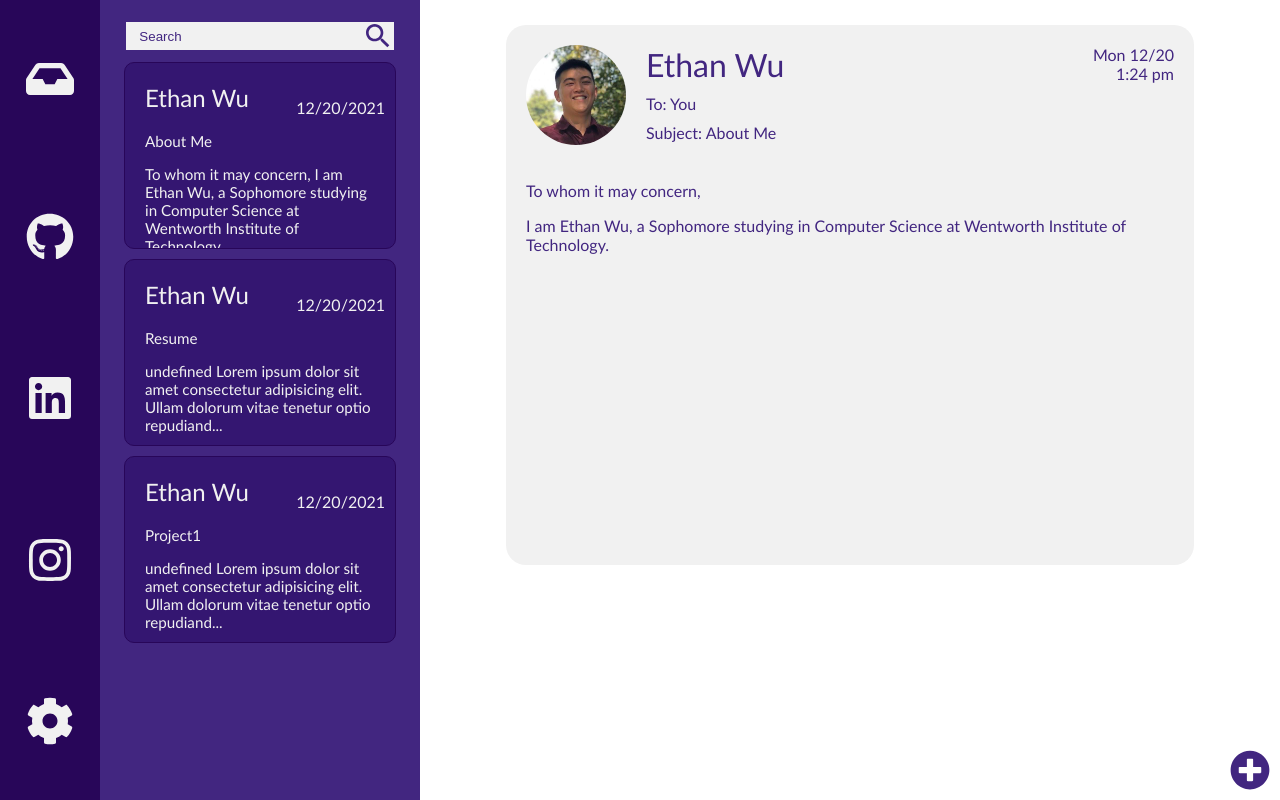
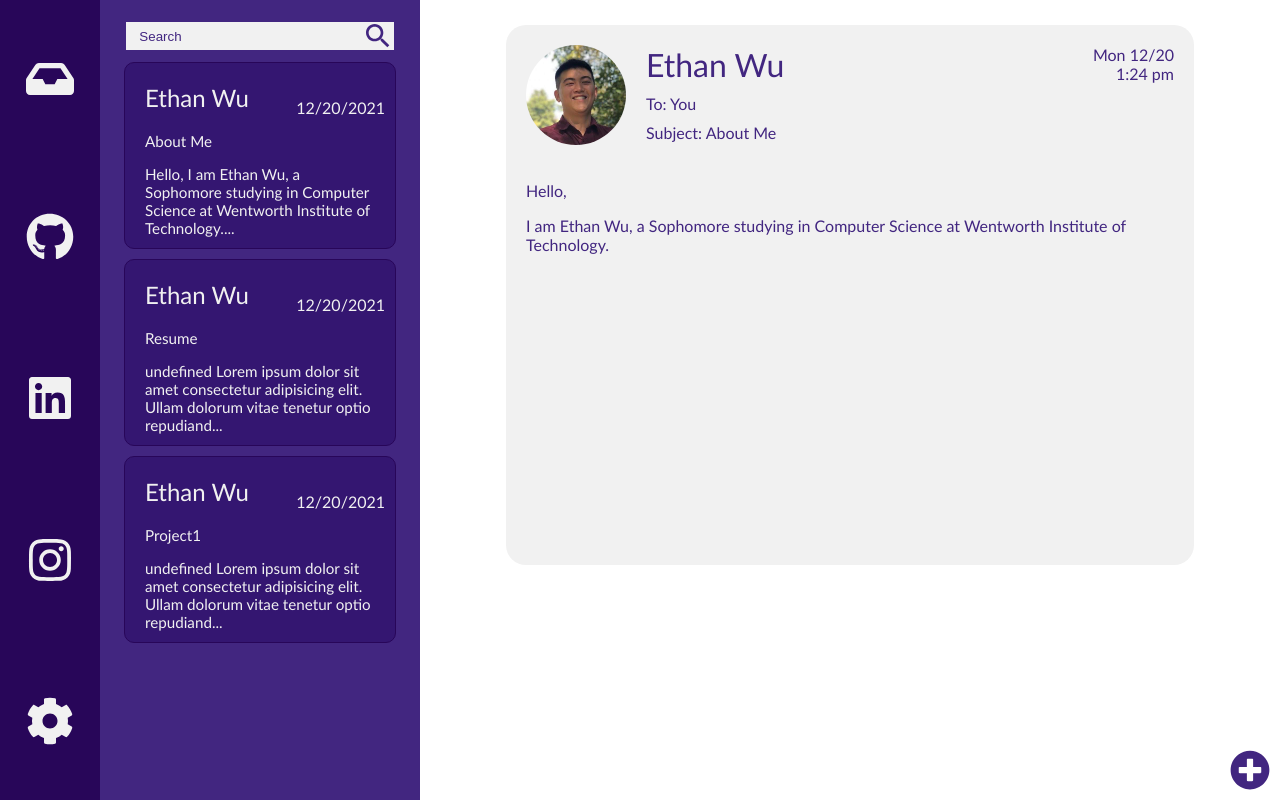
Before and after one commit to wue1atwit/myPortfolio, a React (Create React App) app: page / in a window 1280 px wide. Built offline with nearby package versions, Linux system fonts and the light colour scheme.

Commit message:
Greeting changed

```diff
--- a/_config.yml
+++ /dev/null
@@ -1 +0,0 @@
-theme: jekyll-theme-slate
--- a/package.json
+++ b/package.json
@@ -1,5 +1,5 @@
 {
-  "homepage": "http://wue1atwit.github.io/myReactPortfolio",
+  "homepage": "http://www.ethanwu.tk",
   "name": "react-portfolio",
   "version": "0.1.0",
   "private": true,
--- a/src/res/emailData.js
+++ b/src/res/emailData.js
@@ -6,7 +6,7 @@ const data = [
     sDate: "Mon 12/20",
     time: "1:24 pm",
     subject: "About Me",
-    greeting: "To whom it may concern,",
+    greeting: "Hello,",
     message:
       "I am Ethan Wu, a Sophomore studying in Computer Science at Wentworth Institute of Technology.",
   },
```
Also changed, not shown: 1 other file (tests, documents, lock files or other folders).
